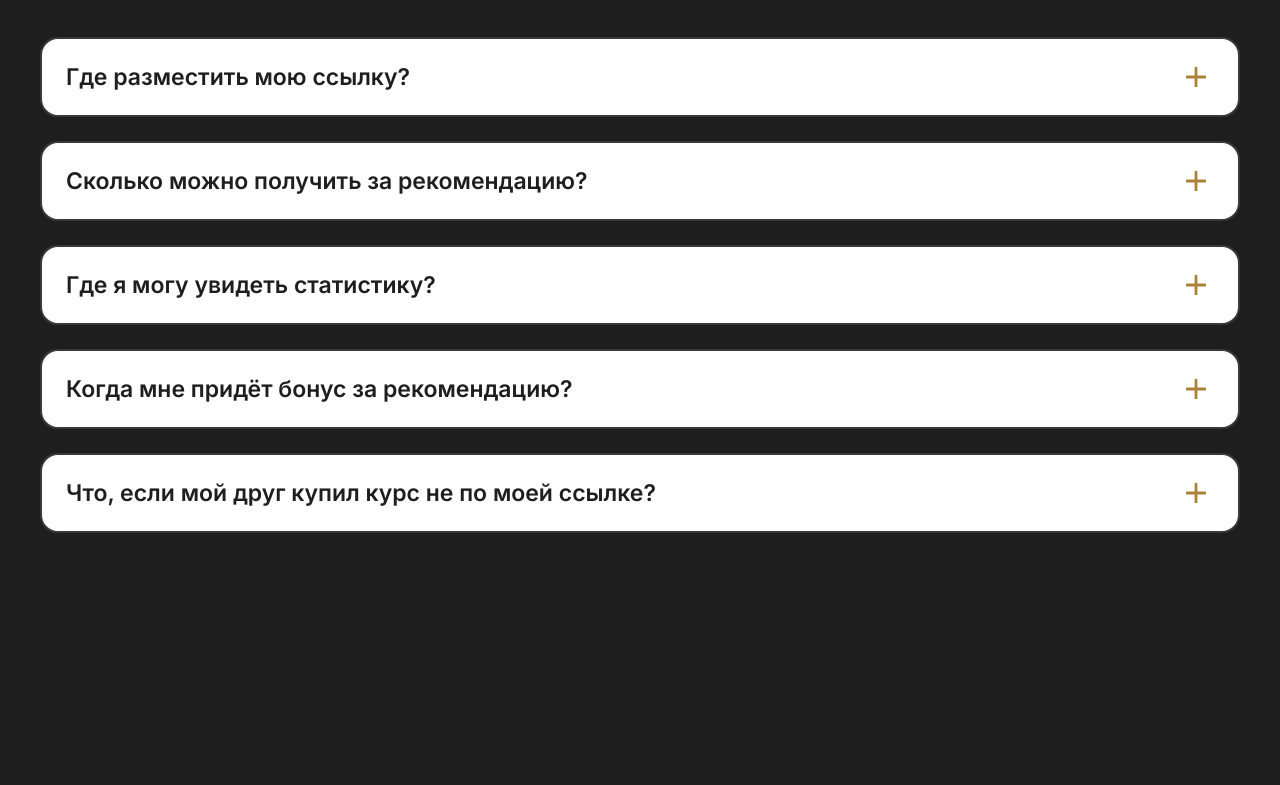
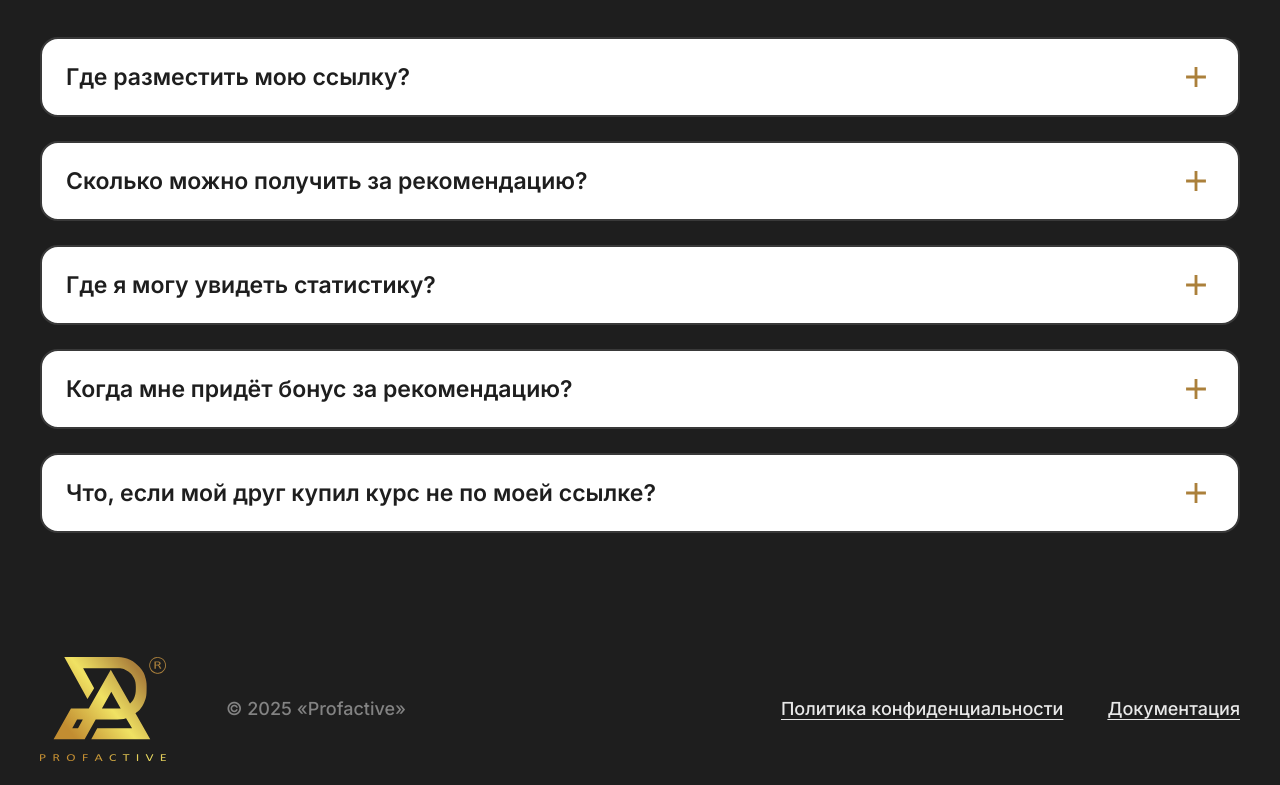
Before and after one commit to kozimovabduvali/Profactive, a website: page public/index.html in a window 1280 px wide. Shown: the part 4017-4802 px from the top of the page. Before the commit the page ends 4674 px from the top, so only its background shows below. Drawn offline with nearby package versions, Linux system fonts and the light colour scheme.

Commit message:
Home Page done

```diff
--- a/public/index.html
+++ b/public/index.html
@@ -689,9 +689,31 @@
     </section>
   </main>
 
-  <footer class="container-base">
-    <div>
-      <a href="#"></a>
+  <footer class="container-base mb-6">
+    <div class="flex max-lg:flex-col items-center justify-between gap-x-5 gap-y-11">
+      <div class="flex items-center gap-15">
+        <a class="shrink-0 block" href="#">
+          <img class="h-26" src="./assets/svgs/logo.svg" alt="Logo">
+        </a>
+        <p class="font-medium max-lg:hidden text-lg leading-none text-brand-gray-100/50">
+          © 2025 «Profactive»
+        </p>
+      </div>
+
+      <div class="flex max-lg:flex-col items-center gap-x-11 gap-y-3.5">
+        <a href="#"
+          class="font-medium underline underline-offset-4 text-brand-gray-100 transition duration-200 hover:text-brand-yellow-500">
+          Политика конфиденциальности
+        </a>
+        <a href="#"
+          class="font-medium underline underline-offset-4 text-brand-gray-100 transition duration-200 hover:text-brand-yellow-500">
+          Документация
+        </a>
+      </div>
+
+      <p class="font-medium lg:hidden text-lg leading-none text-brand-gray-100/50">
+        © 2025 «Profactive»
+      </p>
     </div>
   </footer>
 
```
Also changed, not shown: public/css/output.css.
